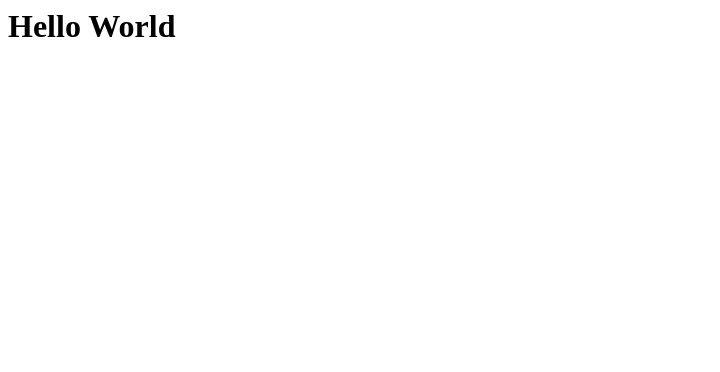
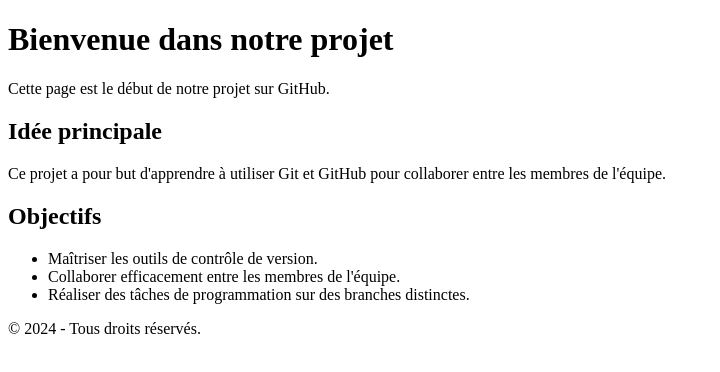
Before and after one commit to chatila2024/Projet-fin-etudes1, a plain HTML site: page index.html in a window 1280 px wide. Shown: the whole page, without its empty margins (0-720 px from the left). Drawn offline with Linux system fonts and the light colour scheme.

Commit message:
رسالة تصف التغييرات

```diff
--- a/index.html
+++ b/index.html
@@ -1 +1,35 @@
-<html><body><h1>Hello World</h1></body></html>
+<!DOCTYPE html>
+<html lang="fr">
+
+<head>
+    <meta charset="UTF-8">
+    <meta name="viewport" content="width=device-width, initial-scale=1.0">
+    <title>Page d'accueil</title>
+</head>
+
+<body>
+    <header>
+        <h1>Bienvenue dans notre projet</h1>
+        <p>Cette page est le début de notre projet sur GitHub.</p>
+    </header>
+
+    <section>
+        <h2>Idée principale</h2>
+        <p>Ce projet a pour but d'apprendre à utiliser Git et GitHub pour collaborer entre les membres de l'équipe.</p>
+    </section>
+
+    <section>
+        <h2>Objectifs</h2>
+        <ul>
+            <li>Maîtriser les outils de contrôle de version.</li>
+            <li>Collaborer efficacement entre les membres de l'équipe.</li>
+            <li>Réaliser des tâches de programmation sur des branches distinctes.</li>
+        </ul>
+    </section>
+
+    <footer>
+        <p>&copy; 2024 - Tous droits réservés.</p>
+    </footer>
+</body>
+
+</html>
```
